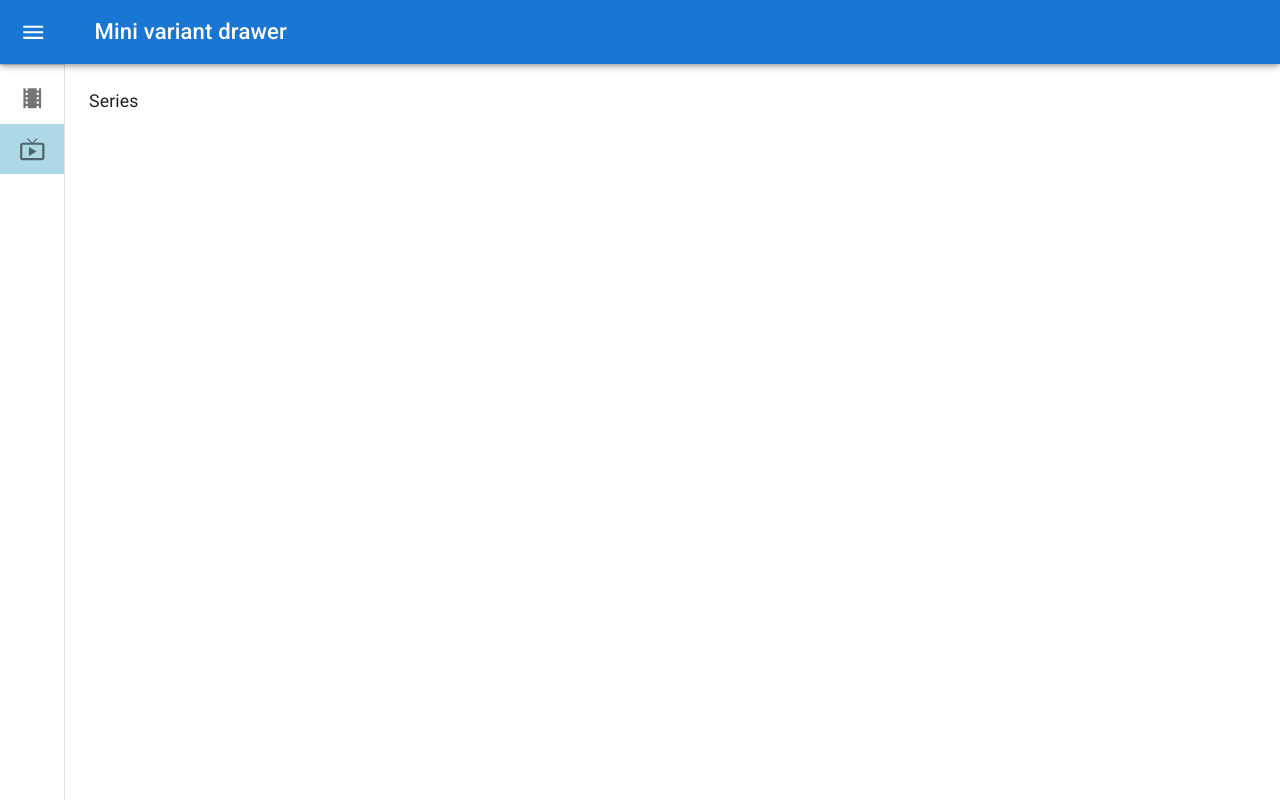
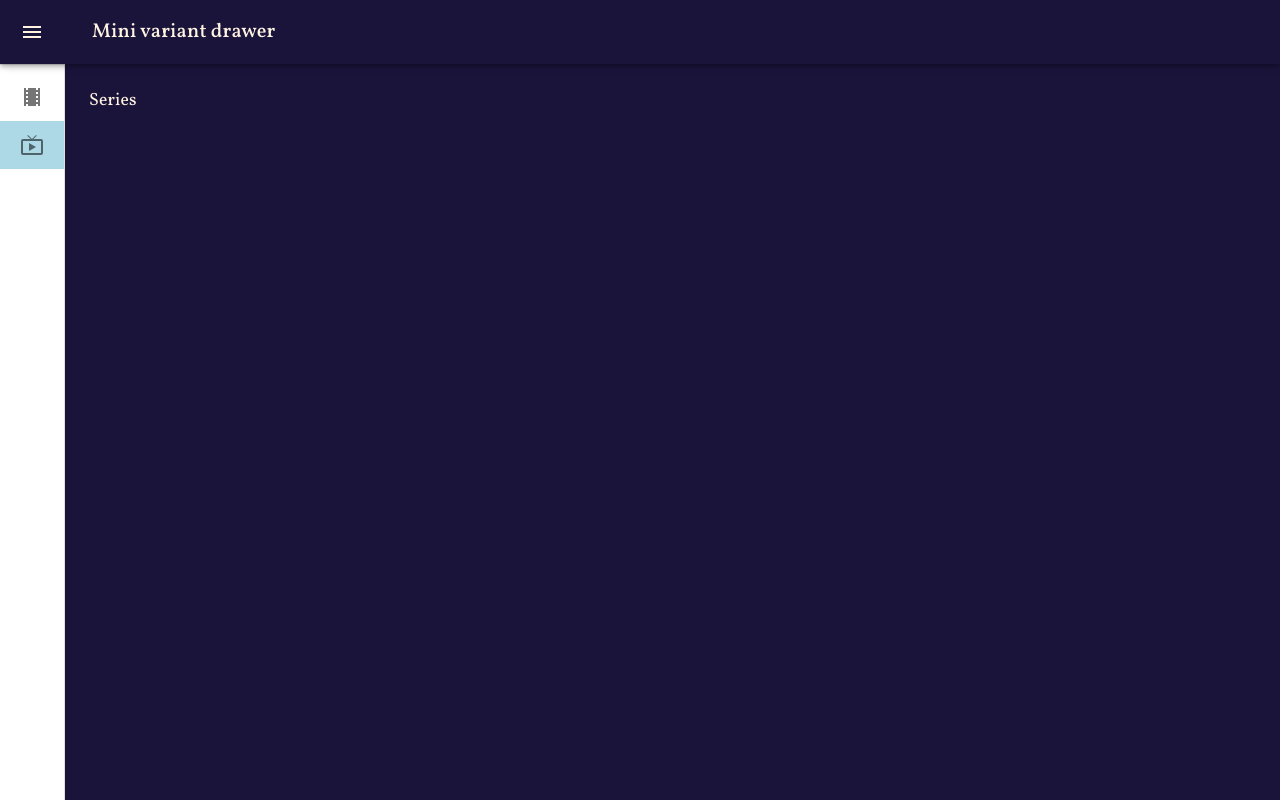
Before and after one commit to itolog/r_yokino, a React (Vite) app: page /series in a window 1280 px wide. Built offline with nearby package versions, Linux system fonts and the light colour scheme.

Commit message:
added custom theme styles

```diff
--- a/src/components/YoAppBar/YoAppBar.tsx
+++ b/src/components/YoAppBar/YoAppBar.tsx
@@ -11,6 +11,8 @@ import Typography from "@mui/material/Typography";
 import { useAppDispatch, useAppSelector } from "@/store/hooks.ts";
 import { getDrawerOpen } from "@/store/selectors.ts";
 import { toggleDrawer } from "@/store/settings/settingsSlice.ts";
+
+import classes from "./yoAppBar.module.scss";
 
 interface AppBarProps extends MuiAppBarProps {
   open?: boolean;
@@ -42,7 +44,12 @@ const YoAppBar = () => {
   };
 
   return (
-    <AppBar position="fixed" open={drawerOpen}>
+    <AppBar
+      classes={{
+        root: classes.yoAppBar,
+      }}
+      position="fixed"
+      open={drawerOpen}>
       <Toolbar>
         <IconButton
           color="inherit"
@@ -55,7 +62,7 @@ const YoAppBar = () => {
           }}>
           <MenuIcon />
         </IconButton>
-        <Typography variant="h6" noWrap component="div">
+        <Typography fontFamily={"Vollkorn"} variant="h6" noWrap component="div">
           Mini variant drawer
         </Typography>
       </Toolbar>
--- a/src/components/YoAppBar/yoAppBar.module.scss
+++ b/src/components/YoAppBar/yoAppBar.module.scss
@@ -0,0 +1,6 @@
+body {
+  .yoAppBar {
+    background-color: var(--app-bar-bg);
+    color: var(--primary-color);
+  }
+}
--- a/src/hooks/settings/useTheme.tsx
+++ b/src/hooks/settings/useTheme.tsx
@@ -10,7 +10,6 @@ const useTheme = () => {
     if (root) {
       root.dataset.theme = theme;
     }
-    console.log(root);
   }, [theme]);
 };
 
--- a/src/layouts/DrawerLayout/DrawerLayout.tsx
+++ b/src/layouts/DrawerLayout/DrawerLayout.tsx
@@ -21,6 +21,8 @@ import { useAppDispatch, useAppSelector } from "@/store/hooks.ts";
 import { getDrawerOpen } from "@/store/selectors.ts";
 import { toggleDrawer } from "@/store/settings/settingsSlice.ts";
 
+import classes from "./drawerLayout.module.scss";
+
 const openedMixin = (theme: Theme): CSSObject => ({
   width: DRAWER_WIDTH,
   transition: theme.transitions.create("width", {
@@ -43,10 +45,6 @@ const closedMixin = (theme: Theme): CSSObject => ({
 });
 
 const DrawerHeader = styled("div")(({ theme }) => ({
-  display: "flex",
-  alignItems: "center",
-  justifyContent: "flex-end",
-  padding: theme.spacing(0, 1),
   ...theme.mixins.toolbar,
 }));
 
@@ -76,12 +74,16 @@ const DrawerLayout = () => {
   };
 
   return (
-    <Box sx={{ display: "flex" }}>
+    <Box sx={{ display: "flex", backgroundColor: "var(--app-bg)" }}>
       <YoAppBar />
       <Drawer variant="permanent" open={drawerOpen}>
-        <DrawerHeader>
+        <DrawerHeader className={classes.drawerHeader}>
           <Settings />
-          <IconButton onClick={handleDrawerClose}>
+          <IconButton
+            classes={{
+              root: classes.chevronLeftIcon,
+            }}
+            onClick={handleDrawerClose}>
             <ChevronLeftIcon />
           </IconButton>
         </DrawerHeader>
--- /dev/null
+++ b/src/layouts/DrawerLayout/drawerLayout.module.scss
@@ -0,0 +1,14 @@
+.drawerHeader {
+  background-color: var(--app-bar-bg);
+  color: var(--primary-color);
+  display: flex;
+  align-items: center;
+  justify-content: flex-end;
+  padding: 0 8px;
+}
+
+.chevronLeftIcon {
+  svg {
+    color: var(--primary-color);
+  }
+}
--- a/src/styles/abstracts/_theme.scss
+++ b/src/styles/abstracts/_theme.scss
@@ -1,7 +1,11 @@
 :root[data-theme='light'] {
-  --primary-color: red
+  --primary-color: rgb(0 0 0 / 83%);
+  --app-bar-bg: #fff3e2;
+  --app-bg: #fff;
 }
 
 :root[data-theme='dark'] {
-  --primary-color: lime
+  --primary-color: #fff3e2;
+  --app-bar-bg: rgb(26 20 59 / 100%);
+  --app-bg: #1a143b;
 }
--- a/src/styles/abstracts/index.scss
+++ b/src/styles/abstracts/index.scss
@@ -1,2 +1,3 @@
 @import "variables";
 @import "theme";
+@import "mixins";
--- /dev/null
+++ b/src/styles/abstracts/mixins/index.scss
@@ -0,0 +1,17 @@
+@mixin scroll-bar() {
+  html::-webkit-scrollbar {
+    background-color: #000;
+    width: 12px;
+    border-radius: 10px;
+  }
+
+  html::-webkit-scrollbar-track {
+    border-radius: 10px;
+    box-shadow: inset 0 0 6px rgb(255 255 255 / 30%);
+  }
+
+  html::-webkit-scrollbar-thumb {
+    background-image: linear-gradient(rgb(215 8 71), rgb(59 130 246), rgb(147 51 234));
+    border-radius: 10px;
+  }
+}
--- a/src/styles/base/_global.scss
+++ b/src/styles/base/_global.scss
@@ -1,12 +1,9 @@
+@import 'https://fonts.googleapis.com/css2?family=Vollkorn:wght@400;500;700&display=swap';
+@import "/src/styles/abstracts";
+
 html, body {
   width: 100%;
   height: 100%;
-  font-family: Roboto, Inter, Avenir, Helvetica, Arial, sans-serif;
-  font-size: calc(var(--base-unit) * .85);
-  line-height: normal;
-  font-weight: 400;
-  color: #0f0f0f;
-  background-color: var(--primary-color);
   font-synthesis: none;
   text-rendering: optimizelegibility;
   -webkit-font-smoothing: antialiased;
@@ -14,8 +11,16 @@ html, body {
   text-size-adjust: 100%;
 }
 
+@include scroll-bar;
+
 #root {
   height: 100%;
+  font-family: Vollkorn, sans-serif;
+  font-size: calc(var(--base-unit) * .85);
+  line-height: normal;
+  font-weight: 400;
+  color: var(--primary-color);
+  background-color: var(--app-bg);
 }
 
 .active {
```
Also changed, not shown: 1 other file (tests, documents, lock files or other folders).
